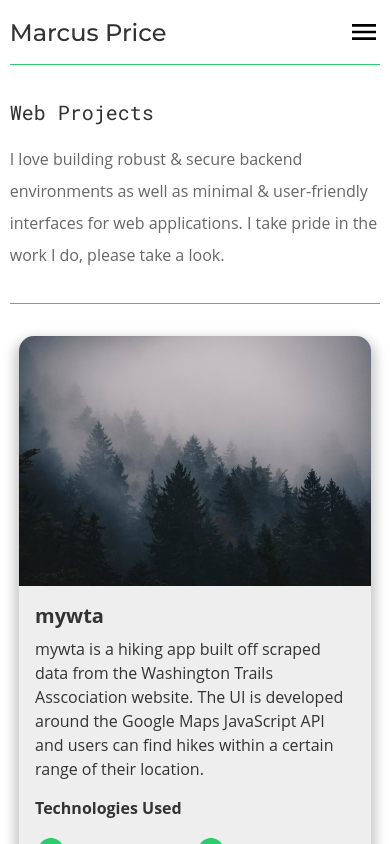
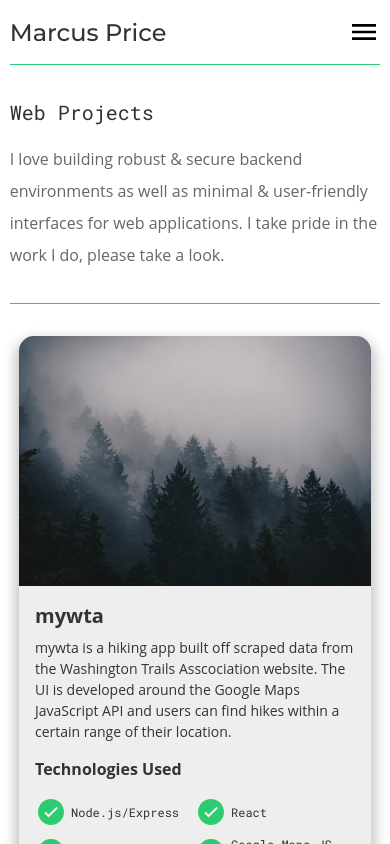
Before and after one commit to marcusprice/marcusprice-dot-dev, a React (Create React App) app in the folder client/: page / in a window 390 px wide. Built offline with nearby package versions, Linux system fonts and the light colour scheme; a web font is replaced by a local one; what react-animations would draw is missing.

Commit message:
reduced project description font size

```diff
--- a/client/src/App.css
+++ b/client/src/App.css
@@ -134,4 +134,8 @@ a {
     height: auto;
     display: block;
   }
+
+  .project-paragraph  {
+    font-size: 14px;
+  }
 }
```
